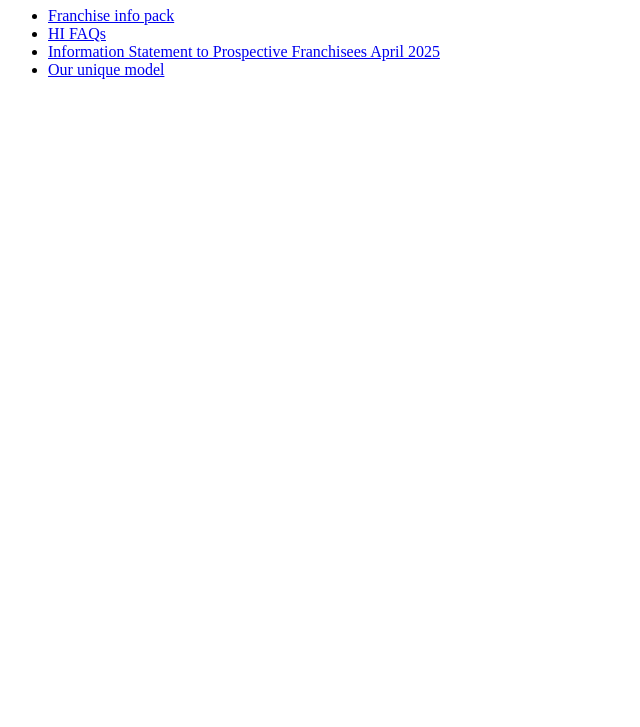
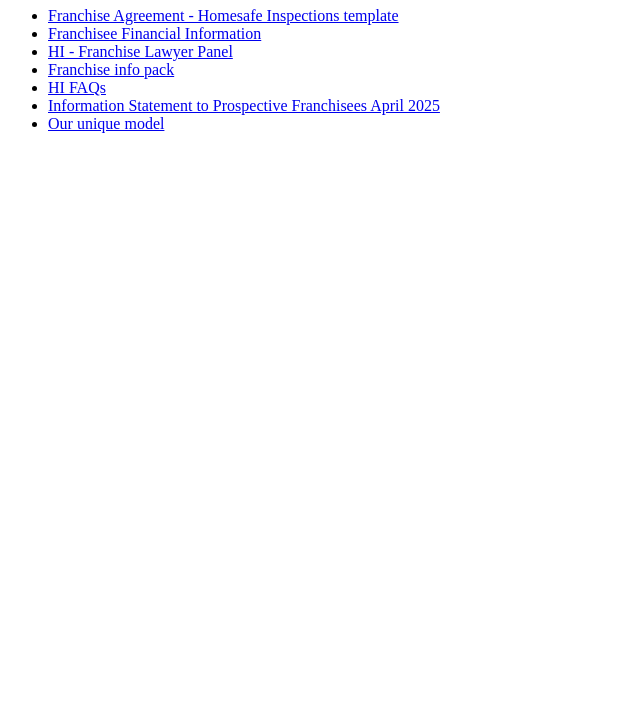
Before and after one commit to Lemmingtons/homesafe-twenty-public-assets, a plain HTML site: page index.html in a window 1280 px wide. Shown: the part 73-800 px from the top of the page, without its empty margins (0-640 px from the left). Drawn offline with Linux system fonts and the light colour scheme.

Commit message:
Host approved controlled CRM assets

```diff
--- a/index.html
+++ b/index.html
@@ -8,6 +8,9 @@
   <body>
     <h1>Homesafe Twenty Public Assets</h1>
     <ul>
+      <li><a href="franchise/crm-migration/franchise-agreement-homesafe-inspections-from-1-april-2025-template.docx">Franchise Agreement - Homesafe Inspections template</a></li>
+      <li><a href="franchise/crm-migration/franchisee-financial-information.pdf">Franchisee Financial Information</a></li>
+      <li><a href="franchise/crm-migration/hi-franchise-lawyer-panel-docx-1.pdf">HI - Franchise Lawyer Panel</a></li>
       <li><a href="franchise/crm-migration/franchise-info-pack.pdf">Franchise info pack</a></li>
       <li><a href="franchise/crm-migration/hi-faqs-docx.pdf">HI FAQs</a></li>
       <li><a href="franchise/crm-migration/information-statement-to-prospective-franchisees-april-2025.pdf">Information Statement to Prospective Franchisees April 2025</a></li>
```
Also changed, not shown: 4 other files.
